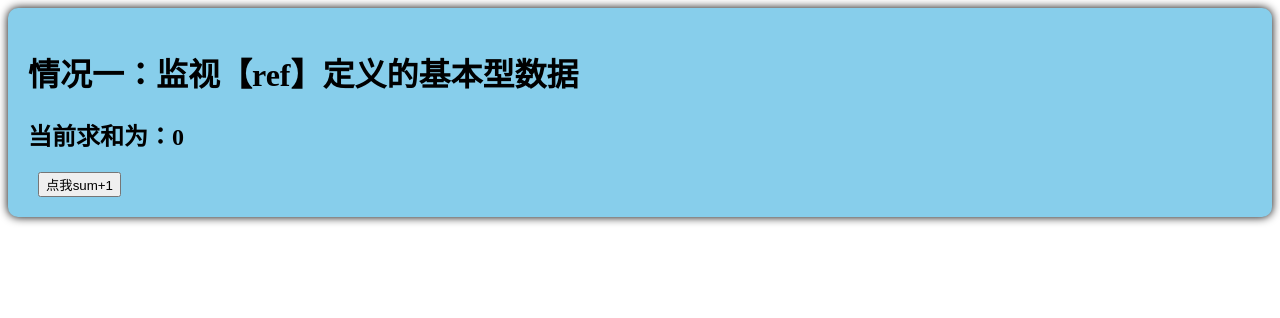
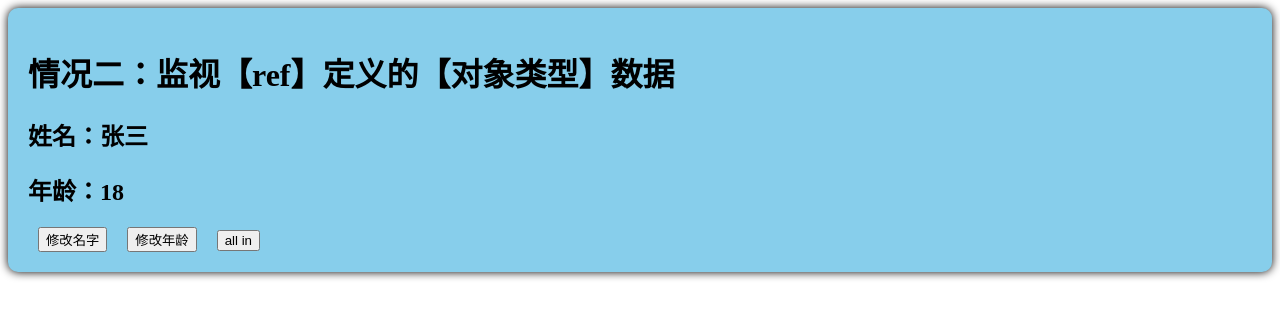
Before and after one commit to rourou668/hello_vue3, a Vue app: page / in a window 1280 px wide. Shown: the top 318 px of the page. Built offline with nearby package versions, Linux system fonts and the light colour scheme; the HTML template or start-up script is replaced by a standard one.

Commit message:
13_watch监视_情况一

```diff
--- a/src/components/Person.vue
+++ b/src/components/Person.vue
@@ -11,30 +11,45 @@
 
 import { ref, watch } from 'vue'
 
-//数据
-let sum = ref(0)
+// 数据
+let person = ref({
+  name: '张三',
+  age: 18,
+})
 
 // 方法
-function changeSum() {
-  sum.value += 1
+function changeName() {
+  person.value.name += '~'
+}
+function changeAge() {
+  person.value.age += 1
+}
+function changePerson() {
+  person.value = { name: '李四', age: 90 }
 }
 
 // 监视
-// watch(谁？，回调函数)
-// 注意sum后面不要加.value
-const stopWatch = watch(sum, (newValue, oldValue) => {
-  console.log('sum变化了', newValue, oldValue)
-  if (newValue >= 10) {
-    stopWatch()
-  }
-})
+// 情况一：监视【ref】定义的【对象类型】数据，监视的是对象的地址值，若想监视对象内部属性的变化，需要手动开启深度监视
+//watch的第一个参数：被监视的数据
+// watch的第二个参数：监视的回调
+// watchc的第三个参数：配置对象（deep、immediate等等）
+watch(
+  person,
+  (newValue, oldValue) => {
+    console.log('person变化了', newValue, oldValue)
+  },
+  { deep: true, immediate: true },
+)
 </script>
 
 <template>
   <div class="person">
-    <h1>情况一：监视【ref】定义的基本型数据</h1>
-    <h2>当前求和为：{{ sum }}</h2>
-    <button @click="changeSum">点我sum+1</button>
+    <h1>情况二：监视【ref】定义的【对象类型】数据</h1>
+    <h2>姓名：{{ person.name }}</h2>
+    <h2>年龄：{{ person.age }}</h2>
+    <button @click="changeName">修改名字</button>
+    <button @click="changeAge">修改年龄</button>
+    <button @click="changePerson">all in</button>
   </div>
 </template>
 
```
